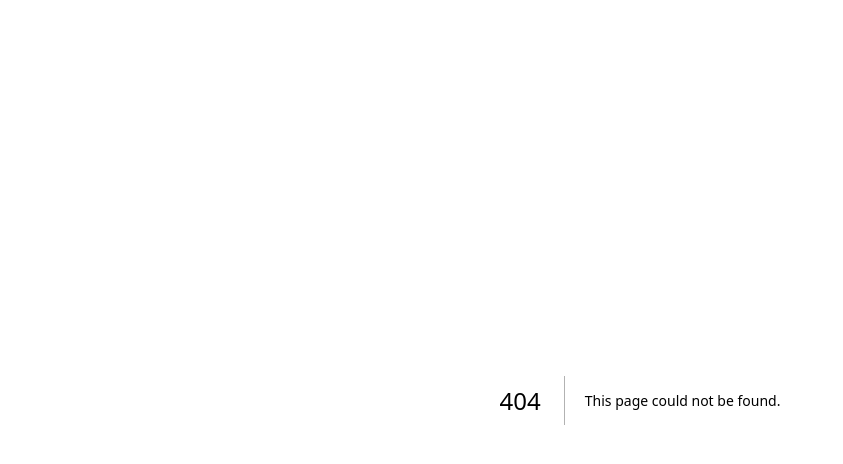
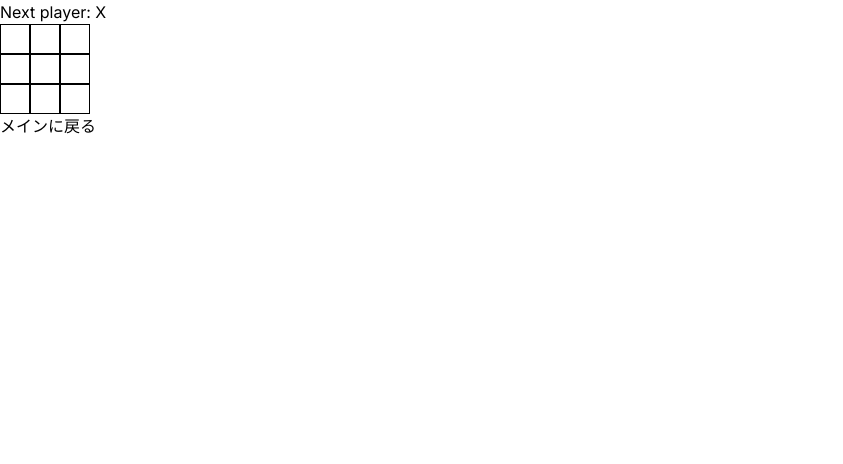
Before and after one commit to seonlin-choi-ops/202409kenshu, a Next.js app in the folder 202409kenshu/: page /TTT in a window 1280 px wide. Before the commit this address had no page. Shown: the top 464 px of the page, without its empty margins (0-843 px from the left). Built offline with nearby package versions, Linux system fonts and the light colour scheme.

Commit message:
play tictactoe

```diff
--- /dev/null
+++ b/202409kenshu/app/TTT/page.tsx
@@ -0,0 +1,107 @@
+"use client";
+import Link from "next/link";
+import { useState } from "react";
+import "./style.css";
+
+
+function Square({value, onSquareClick}:{value:String, onSquareClick:Function}) {
+  return <button
+    className='square'
+    onClick={()=>onSquareClick()}>
+      {value}
+  </button>;
+}
+
+function Board({ xIsNext, squares, onPlay }:{xIsNext:boolean, squares:String[], onPlay:Function}){
+
+  function handleClick(i:number) {
+    if (calculateWinner(squares) || squares[i]) {
+      return;
+    }
+    const nextSquares = squares.slice();
+    if (xIsNext)
+      nextSquares[i] = "X";
+    else
+      nextSquares[i] = "O";
+
+    onPlay(nextSquares);
+  }
+
+  const winner = calculateWinner(squares);
+  let status;
+  if (winner) {
+    status = "Winner: " + winner;
+  } else {
+    status = "Next player: " + (xIsNext ? "X" : "O");
+  }
+
+  return (
+    <>
+      <div className="status">{status}</div>
+      <div className='board-row'>
+        <Square value={squares[0]} onSquareClick={() => handleClick(0)} />
+        <Square value={squares[1]} onSquareClick={() => handleClick(1)} />
+        <Square value={squares[2]} onSquareClick={() => handleClick(2)} />
+      </div>
+      <div className='board-row'>
+        <Square value={squares[3]} onSquareClick={() => handleClick(3)} />
+        <Square value={squares[4]} onSquareClick={() => handleClick(4)} />
+        <Square value={squares[5]} onSquareClick={() => handleClick(5)} />
+      </div>
+      <div className='board-row'>
+        <Square value={squares[6]} onSquareClick={() => handleClick(6)} />
+        <Square value={squares[7]} onSquareClick={() => handleClick(7)} />
+        <Square value={squares[8]} onSquareClick={() => handleClick(8)} />
+      </div>
+    </>
+  )
+}
+
+function calculateWinner(squares : String[]) {
+  const lines = [
+    [0, 1, 2],
+    [3, 4, 5],
+    [6, 7, 8],
+    [0, 3, 6],
+    [1, 4, 7],
+    [2, 5, 8],
+    [0, 4, 8],
+    [2, 4, 6]
+  ];
+  for (let i = 0; i < lines.length; i++) {
+    const [a, b, c] = lines[i];
+    if (squares[a] && squares[a] === squares[b] && squares[a] === squares[c]) {
+      return squares[a];
+    }
+  }
+  return null;
+}
+
+var testString:String[] = Array(9)
+
+export default function Game() {
+  const [history , setHistory] = useState<any[]>([Array(9)]);
+  const [xIsNext, setXIsNext] = useState<boolean>(true)
+  const currentSquares : String[] = history[history.length - 1];
+
+  function handlePlay(nextSquares : String) {
+    setHistory([...history, nextSquares]);
+    setXIsNext(!xIsNext);
+  }
+
+  return (
+    <div className="game">
+      <div className="game-board">
+        <Board xIsNext={xIsNext} squares={currentSquares} onPlay={handlePlay} />
+      </div>
+      <div className="game-info">
+        <ol>{/*TODO*/}</ol>
+      </div>
+      <div>
+        <Link href="/">
+          メインに戻る
+        </Link>
+      </div>
+    </div>
+  );
+}
--- /dev/null
+++ b/202409kenshu/app/TTT/style.css
@@ -0,0 +1,17 @@
+@tailwind base;
+@tailwind components;
+@tailwind utilities;
+
+
+body {
+  color: rgb(0, 0, 0);
+  background: rgb(255, 255, 255);
+}
+
+.square {
+    border : 1px solid black;
+    width: 30px;
+    height: 30px;
+    display: inline-block;
+    vertical-align: bottom;
+}
--- a/202409kenshu/app/page.tsx
+++ b/202409kenshu/app/page.tsx
@@ -1,4 +1,5 @@
 import Image from "next/image";
+import Link from "next/link";
 
 export default function Home() {
   return (
@@ -107,6 +108,21 @@ export default function Home() {
             Instantly deploy your Next.js site to a shareable URL with Vercel.
           </p>
         </a>
+
+        <Link
+          href="/TTT"
+          className="group rounded-lg border border-transparent px-5 py-4 transition-colors hover:border-gray-300 hover:bg-gray-100 hover:dark:border-neutral-700 hover:dark:bg-neutral-800/30"
+        >
+          <h2 className="mb-3 text-2xl font-semibold">
+            Game{" "}
+            <span className="inline-block transition-transform group-hover:translate-x-1 motion-reduce:transform-none">
+              -&gt;
+            </span>
+          </h2>
+          <p className="m-0 max-w-[30ch] text-balance text-sm opacity-50">
+            Play some Tic-Tac-Toe
+          </p>
+        </Link>
       </div>
     </main>
   );
```
